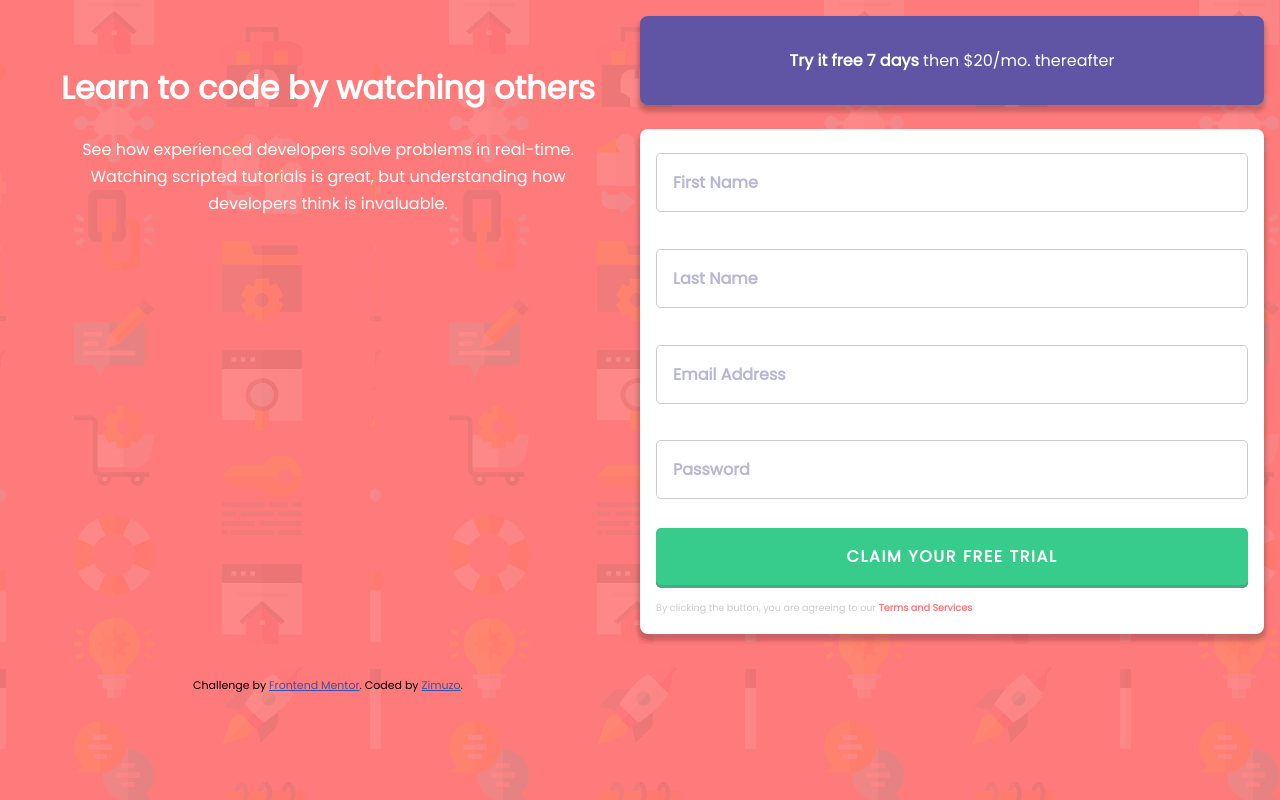
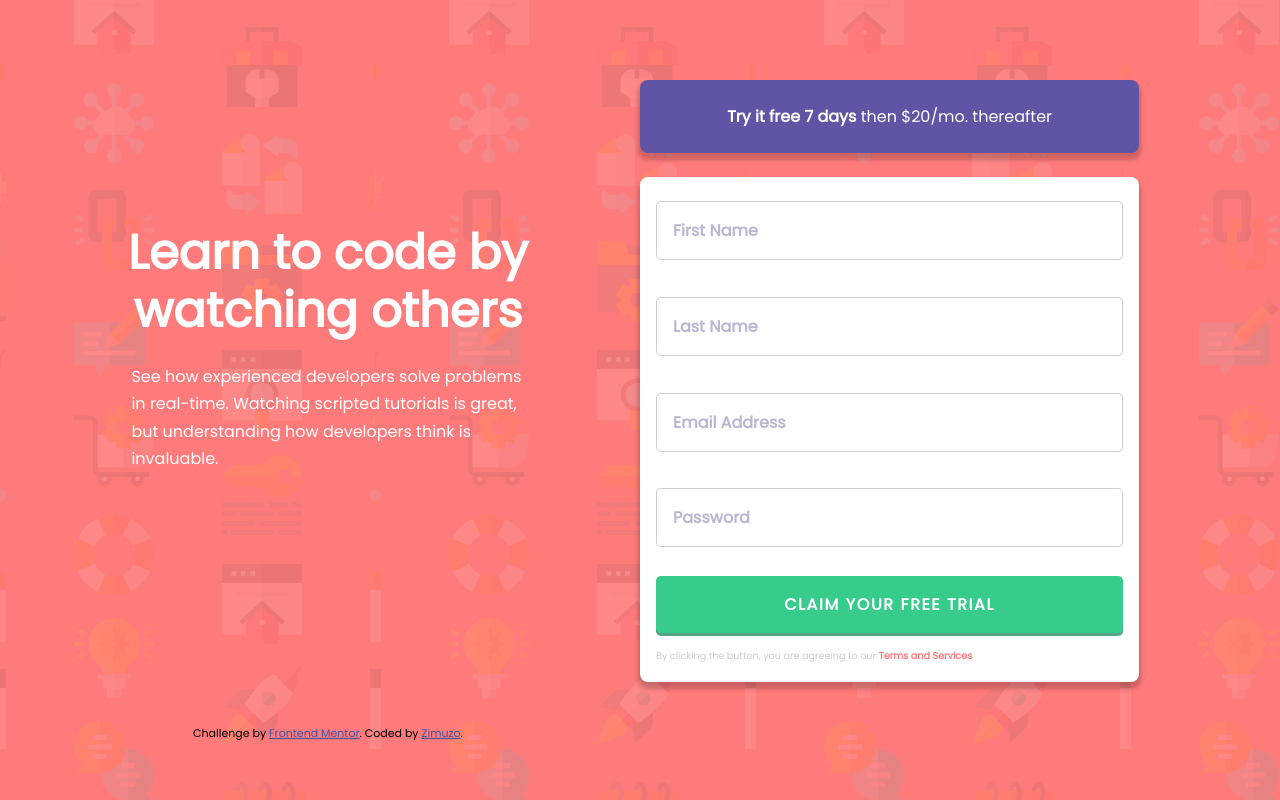
Before and after one commit to Z11mm/intro-component-with-sign-up-form, a plain HTML site: page index.html in a window 1280 px wide. Drawn offline with Linux system fonts and the light colour scheme.

Commit message:
adding styles for desktop design

```diff
--- a/index.html
+++ b/index.html
@@ -20,6 +20,7 @@
   <main>
     <div class="all-content-wrapper">
       <div class="left-grid">
+        <div class="left-grid-content">
           <header>
             <h1>Learn to code by watching others</h1>
           </header>
@@ -29,6 +30,7 @@
               See how experienced developers solve problems in real-time. Watching scripted tutorials is great,
               but understanding how developers think is invaluable.
             </p>
+          </div>
         </div>
       </div>
 
--- a/styles.css
+++ b/styles.css
@@ -43,7 +43,7 @@ h1, .claim-intro, .claim-info {
 }
 
 .claim-info {
-  padding: 1rem;
+  padding: 0.5rem 2rem;
   background-color: hsl(248, 32%, 49%);
   border-radius: 0.5rem;
   margin-bottom: 1.5rem;
@@ -177,6 +177,28 @@ footer {
   .all-content-wrapper {
     display: grid;
     grid-template-columns: 1fr 1fr;
-    /* justify-items: center; */
+  }
+
+  .left-grid {
+    margin-top: 10rem;
+  }
+
+  .left-grid-content {
+    width: 70%;
+    margin: 0 auto;
+  }
+
+  h1 {
+    font-size: 3rem;
+    line-height: 1.2;
+  }
+
+  .claim-intro p {
+    text-align: left;
+  }
+
+  .right-grid {
+    width: 80%;
+    padding-top: 4rem;
   }
 }
```
Lines whose indentation alone changed are shown as unchanged.
